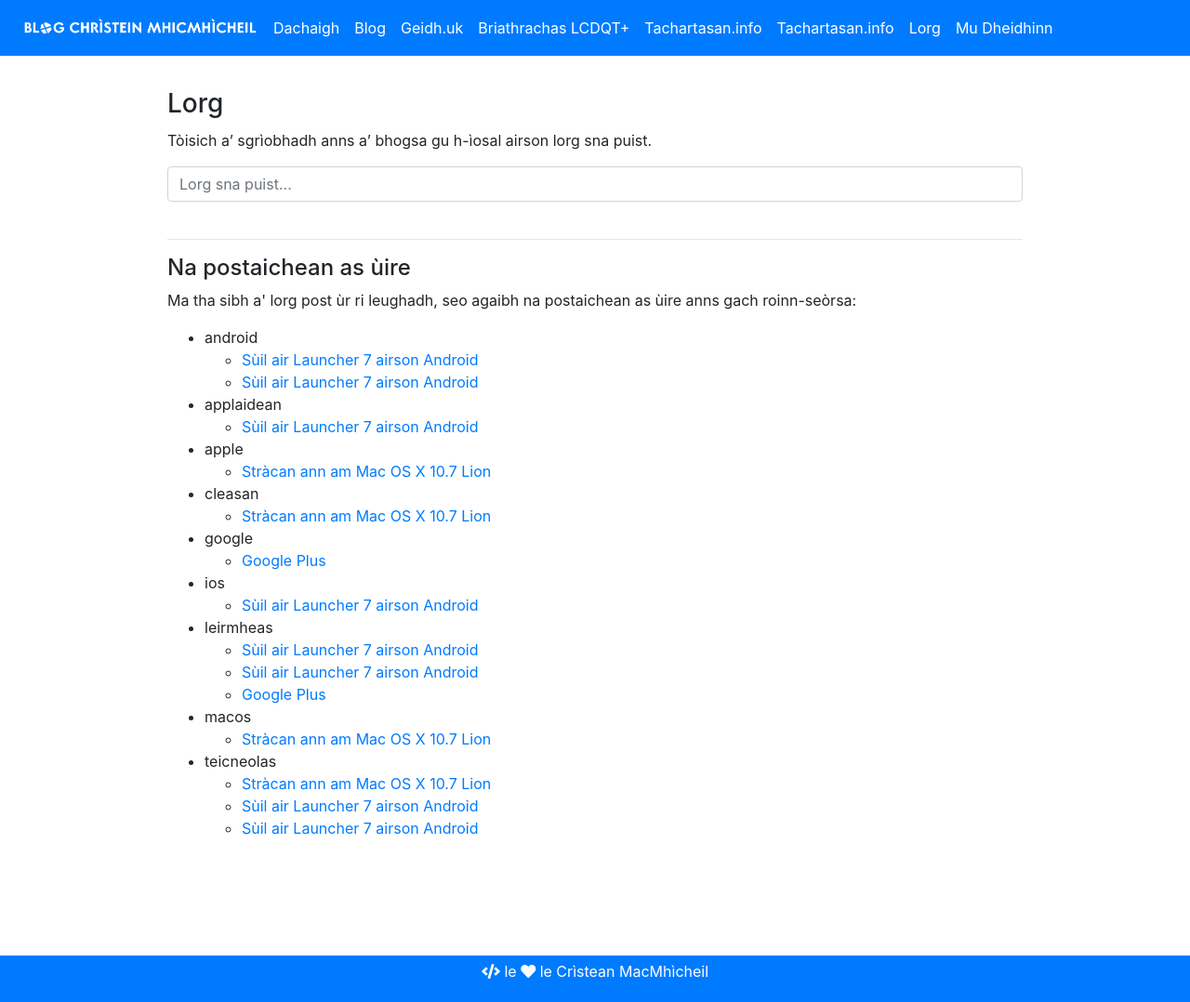
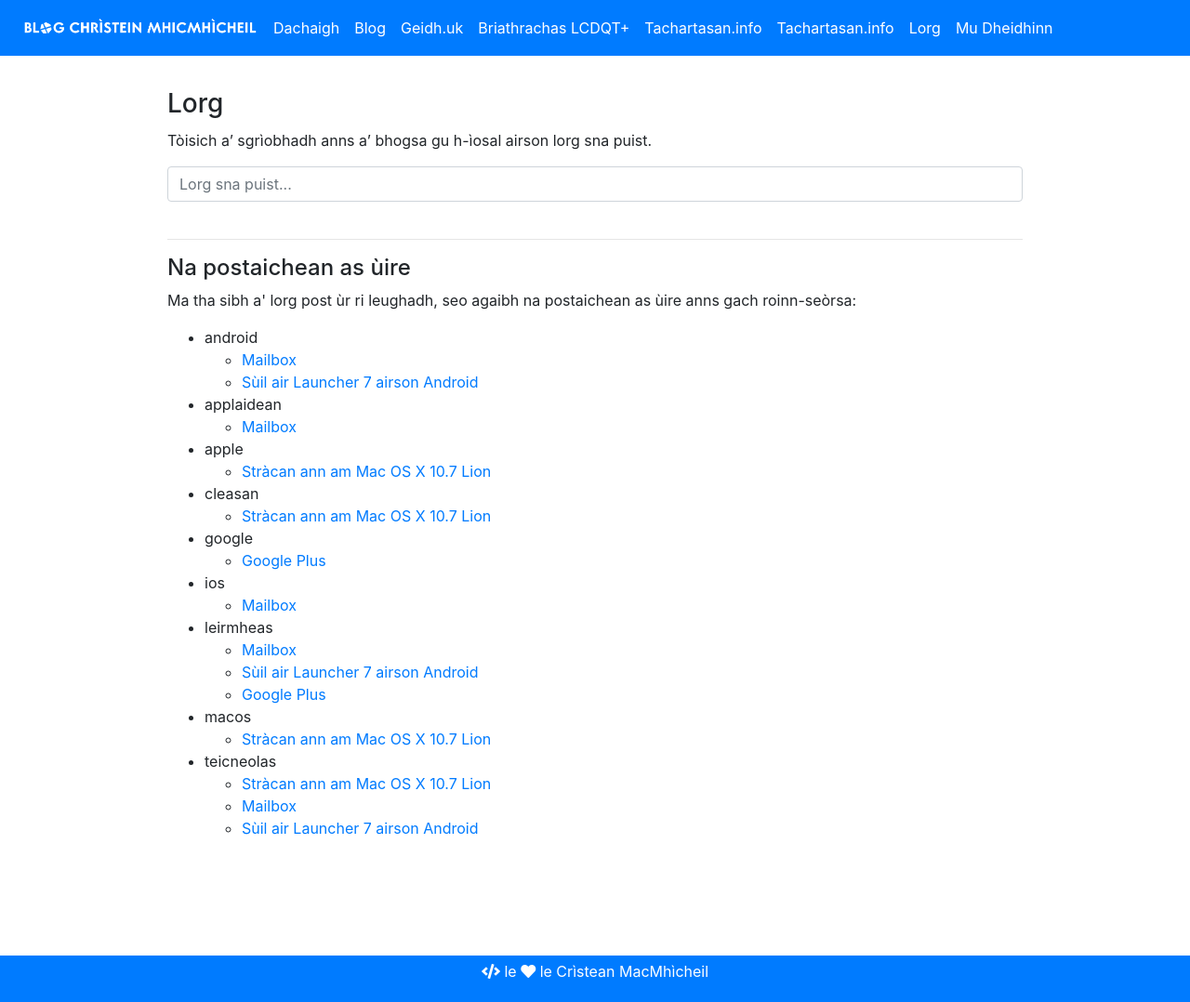
Before and after one commit to MacMhicheil/macmhicheil.github.io, a Jekyll site: the page built from search.md, in a window 1280 px wide. Shown: the whole page at 93% size. Built offline with Jekyll 4.4.1, drawn with Linux system fonts in a browser that asks for light colours; nearby versions of some CDN libraries.

Commit message:
Update 2014-04-22-mailbox.md
Correct post title

```diff
--- a/_posts/2014-04-22-mailbox.md
+++ b/_posts/2014-04-22-mailbox.md
@@ -1,5 +1,5 @@
 ---
-title: Sùil air Launcher 7 airson Android
+title: Mailbox
 author: Crìstean MacMhìcheil
 type: post
 date: 2011-07-17 12:45:00
```
